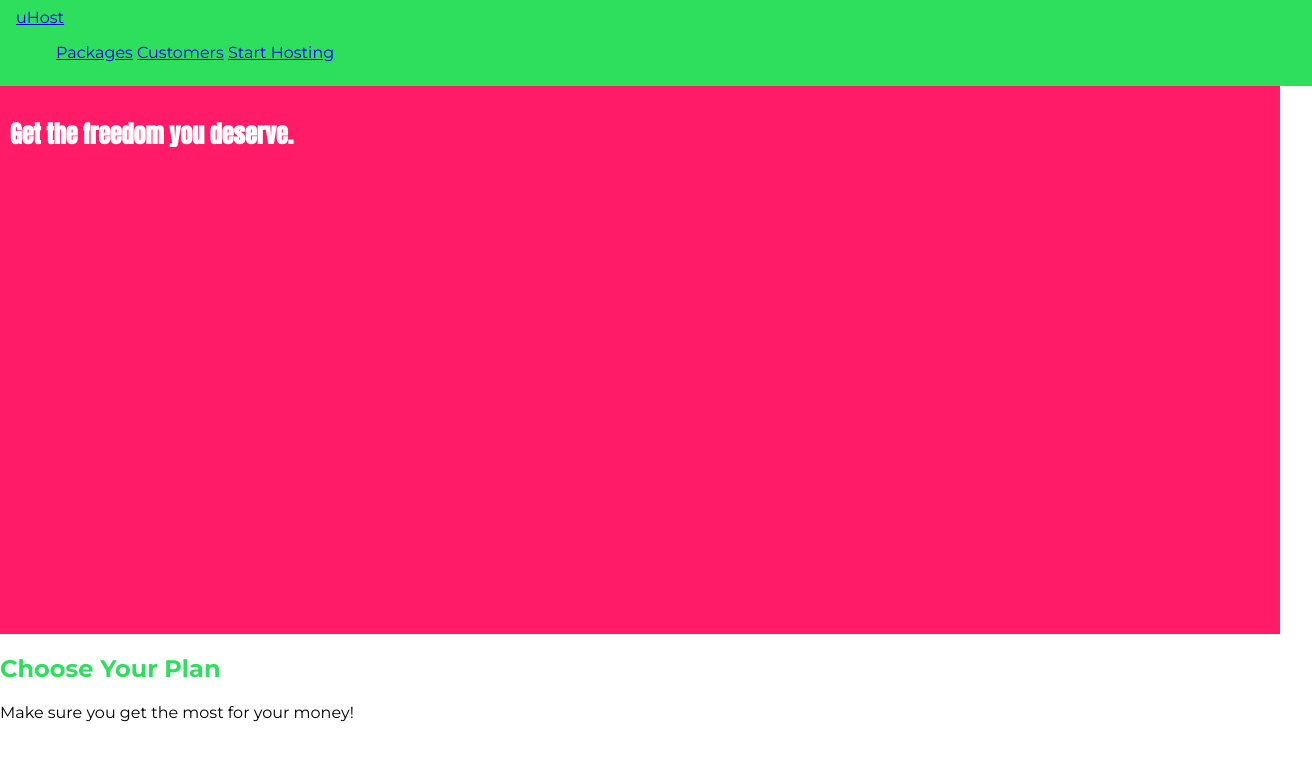
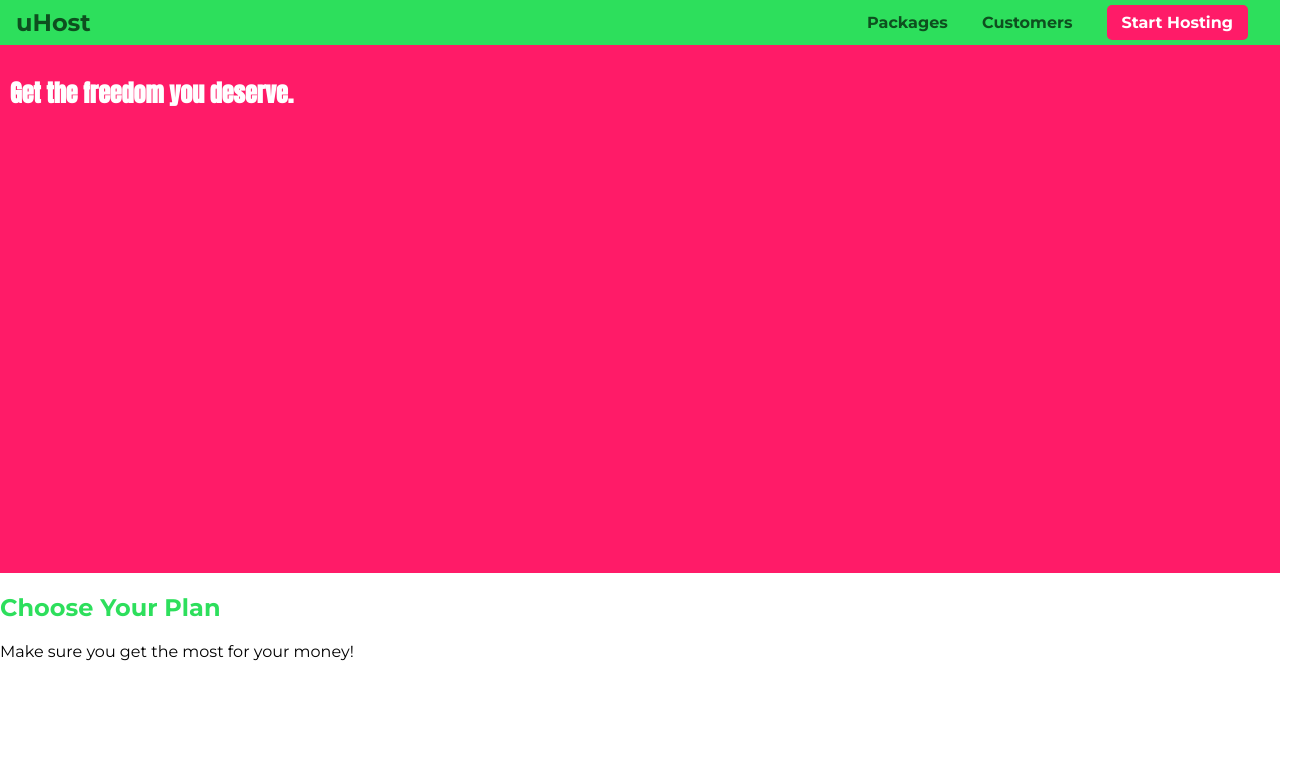
Before and after one commit to halbrookmichael/css, a plain HTML site: page index.html in a window 1280 px wide. Shown: the whole page, 1312 px wide, since content can reach past the window. Drawn offline with Linux system fonts and the light colour scheme.

Commit message:
added nav styles and image

```diff
--- a/css/main.css
+++ b/css/main.css
@@ -1,6 +1,17 @@
+* {
+  box-sizing: border-box;
+}
+
 body {
   font-family: 'Montserrat', sans-serif;
   margin: 0;
+  padding: 0;
+}
+
+.main-nav,
+.main-nav__item,
+.main-header > div {
+  display: inline-block;
 }
 
 .main-header {
@@ -9,12 +20,58 @@ body {
   padding: 8px 16px;
 }
 
+.main-header > div {
+  vertical-align: middle;
+}
+
+.main-header__brand {
+  color: #0e4f1f;
+  font-weight: bold;
+  font-size: 1.5rem;
+  text-decoration: none;
+}
+
+.main-nav {
+  text-align: right;
+  vertical-align: middle;
+  width: calc(100% - 80px);
+}
+
 .main-nav__items {
+  margin: 0;
+  padding: 0;
   list-style: none;
 }
 
 .main-nav__item {
-  display: inline-block;
+  margin: 0 15px;
+  font-weight: bold;
+}
+
+.main-nav__item a {
+  padding: 3px 0;
+  text-decoration: none;
+  color: #0e4f1f;
+}
+
+.main-nav__item a:hover,
+.main-nav__item a:active {
+  color: #fff;
+  border-bottom: 2px solid #fff;
+}
+
+.main-nav__item--cta a {
+  color: #fff;
+  background-color: #ff1b68;
+  padding: 8px 15px;
+  border-radius: 5px;
+}
+
+.main-nav__item--cta a:hover,
+.main-nav__item--cta a:active {
+  color: #ff1b68;
+  background-color: #fff;
+  border: none;
 }
 
 #product-overview {
@@ -31,7 +88,3 @@ body {
   color: white;
   font-family: 'Anton', sans-serif;
 }
-
-/* h1 {
-  font-family: sans-serif;
-} */
--- a/index.html
+++ b/index.html
@@ -14,13 +14,13 @@
 <body>
     <header class="main-header">
         <div>
-            <a href="index.html">uHost</a>
+            <a class="main-header__brand" href="index.html">uHost</a>
         </div>
         <nav class="main-nav">
             <ul class="main-nav__items">
                 <li class="main-nav__item"><a href="packages/index.html">Packages</a></li>
                 <li class="main-nav__item"><a href="customers/index.html">Customers</a></li>
-                <li class="main-nav__item"><a href="start-hosting/index.html">Start Hosting</a></li>
+                <li class="main-nav__item main-nav__item--cta"><a href="start-hosting/index.html">Start Hosting</a></li>
             </ul>
         </nav>
     </header>
```
Also changed, not shown: favicon.png (added), img/freedom.jpg (added).
